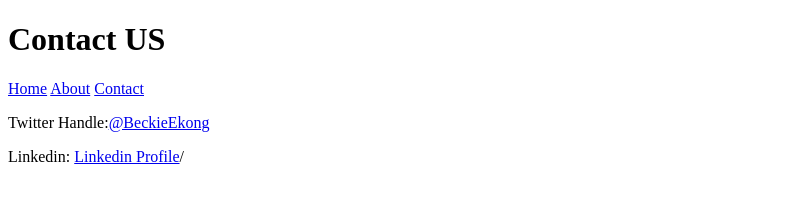
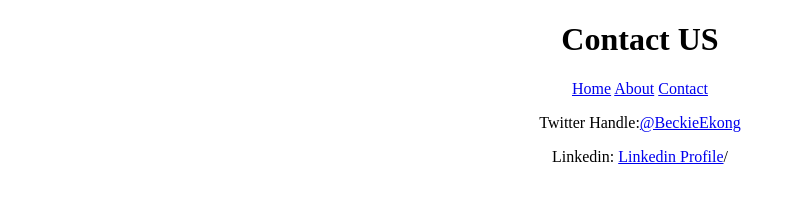
Before and after one commit to talk2gg/Portfolio, a website: page contact.html in a window 1280 px wide. Shown: the whole page, without its empty margins (0-796 px from the left). Drawn offline with Linux system fonts and the light colour scheme.

Commit message:
first commit

```diff
--- a/contact.html
+++ b/contact.html
@@ -7,10 +7,13 @@
     <title>Document</title>
 </head>
 <body>
-    <h1>Contact US</h1>
-    <div><a href="/">Home</a>  <a href="/about">About</a>  <a href="/contact">Contact</a></div>
-    <p>Twitter Handle:<a href="https://twitter.com/BeckieEkong">@BeckieEkong</a></p>
-    <p>Linkedin: <a href="https://www.linkedin.com/in/rebecca-ekong-265743a1">Linkedin Profile</a>/</p>
-    </p>
+    <div align="center">
+        <h1>Contact US</h1>
+        <div><a href="/">Home</a>  <a href="/about">About</a>  <a href="/contact">Contact</a><br\></div>
+        <p>Twitter Handle:<a href="https://twitter.com/BeckieEkong">@BeckieEkong</a></p>
+        <p>Linkedin: <a href="https://www.linkedin.com/in/rebecca-ekong-265743a1">Linkedin Profile</a>/</p>
+        </p>
+    </div>
+
 </body>
 </html>
```
Also changed, not shown: about.html (+7 -4 lines), index.html (+4 -1 lines).
